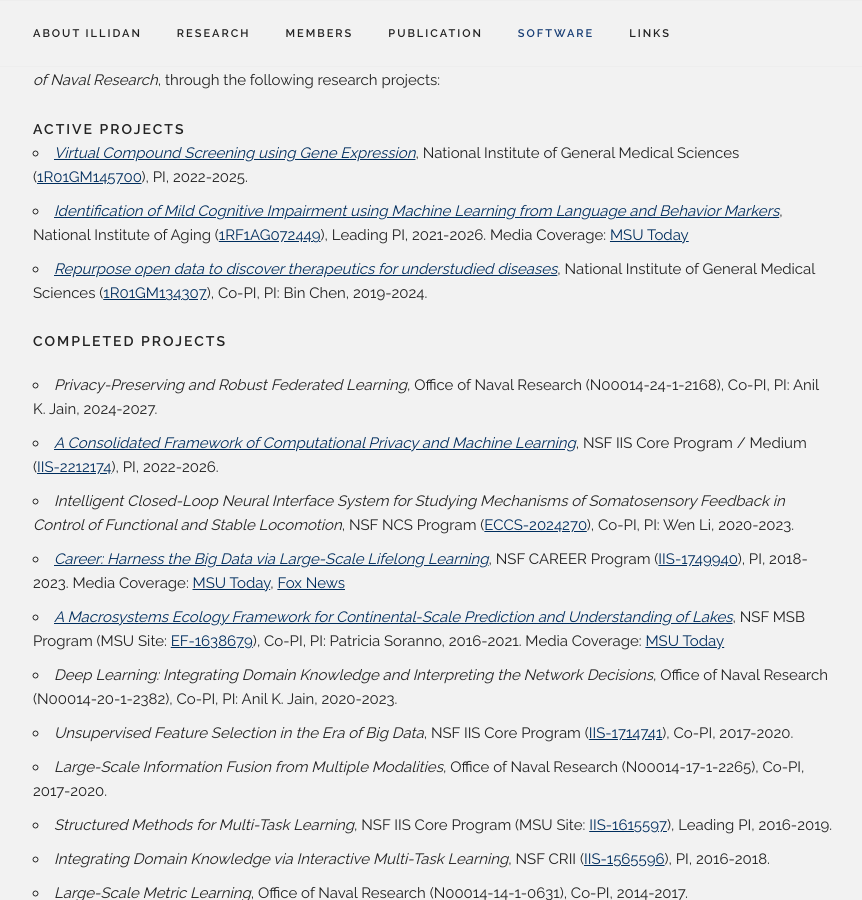
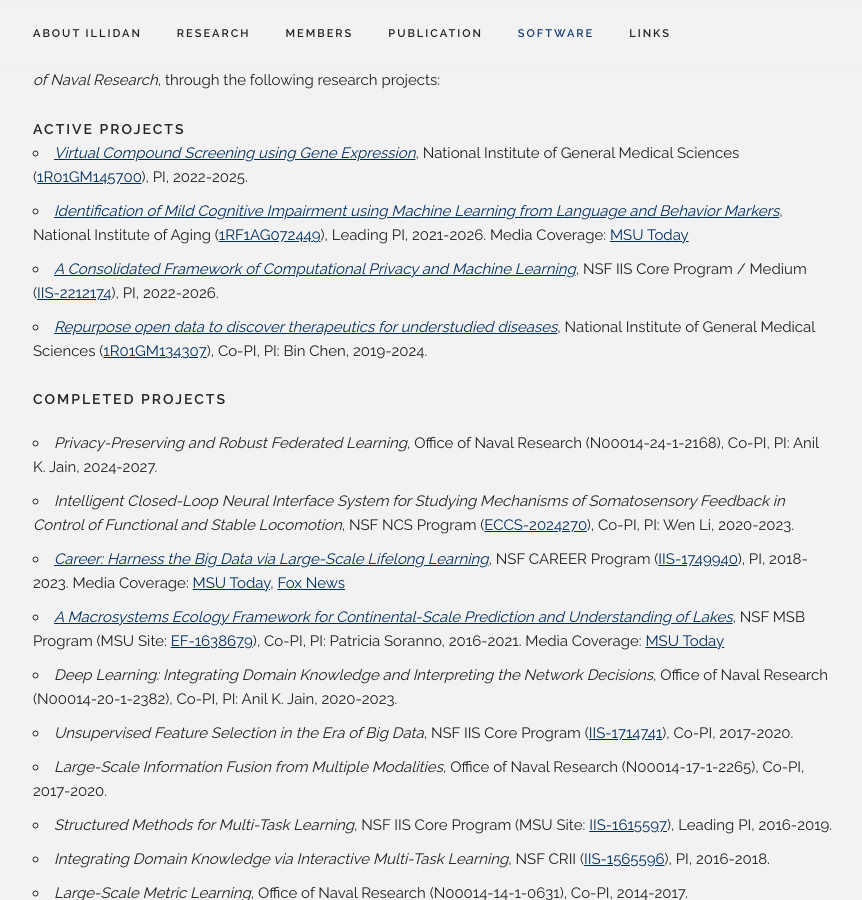
Before and after one commit to Marvelrex/denos.lab.io, a Jekyll site: the page built from index.html, in a window 1280 px wide and 900 px high, scrolled down 2050 px. Shown: the whole window, without its empty margins (207-1069 px from the left). Built offline with Jekyll 4.4.1, drawn with Linux system fonts in a browser that asks for light colours; nearby versions of some CDN libraries; part of the change alters nothing that is shown.

```diff
--- a/_layouts/default.html
+++ b/_layouts/default.html
@@ -174,6 +174,9 @@
         <li><em><a href="#" target="blank">Identification of Mild Cognitive Impairment using Machine Learning from Language and Behavior Markers</a></em>,
                   National Institute of Aging (<a href="#" target="_blank">1RF1AG072449</a>), Leading PI, 2021-2026.
                   Media Coverage: <a href="https://msutoday.msu.edu/news/2021/dementia-screening-with-artificial-intelligence" target="_blank">MSU Today</a></li>
+        <li><em><a href="#" target="blank">A Consolidated Framework of Computational Privacy and Machine Learning</a></em>,
+                  NSF IIS Core Program / Medium (<a href="https://www.nsf.gov/awardsearch/showAward?AWD_ID=2212174" target="_blank">IIS-2212174</a>), PI, 2022-2026.
+                   </li>
         <li><em><a href="#" target="blank">Repurpose open data to discover therapeutics for understudied diseases</a></em>,
                   National Institute of General Medical Sciences (<a href="#" target="_blank">1R01GM134307</a>), Co-PI, PI: Bin Chen, 2019-2024. </li>
       </ul>
@@ -182,9 +185,6 @@
       <ul>
         <li><em>Privacy-Preserving and Robust Federated Learning</em>,
                   Office of Naval Research (N00014-24-1-2168), Co-PI, PI: Anil K. Jain, 2024-2027. </li>
-        <li><em><a href="#" target="blank">A Consolidated Framework of Computational Privacy and Machine Learning</a></em>,
-                  NSF IIS Core Program / Medium (<a href="https://www.nsf.gov/awardsearch/showAward?AWD_ID=2212174" target="_blank">IIS-2212174</a>), PI, 2022-2026.
-                   </li>
         <li><em>Intelligent Closed-Loop Neural Interface System for Studying Mechanisms of Somatosensory Feedback in Control of Functional and Stable Locomotion</em>,
           NSF NCS Program (<a href="https://www.nsf.gov/awardsearch/showAward?AWD_ID=2024270">ECCS-2024270</a>), Co-PI, PI: Wen Li, 2020-2023.
         </li>
```
